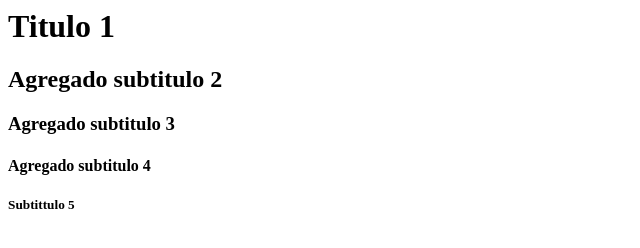
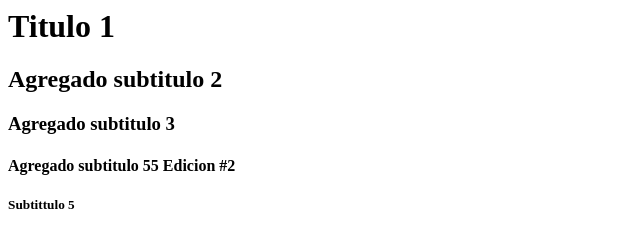
Before and after one commit to vmca20/practica_proyecto, a plain HTML site: page Index.html in a window 1280 px wide. Shown: the full height of the page, 0-640 px from the left. Drawn offline with Linux system fonts and the light colour scheme.

Commit message:
Actualizado index.html en Subtitulo 4

```diff
--- a/Index.html
+++ b/Index.html
@@ -1,5 +1,5 @@
 <h1>Titulo 1</h1>
 <h2>Agregado subtitulo 2</h2>
 <h3>Agregado subtitulo 3</h3>
-<h4>Agregado subtitulo 4</h4>
+<h4>Agregado subtitulo 55 Edicion #2</h4>
 <h5>Subtittulo 5</h5>
```
